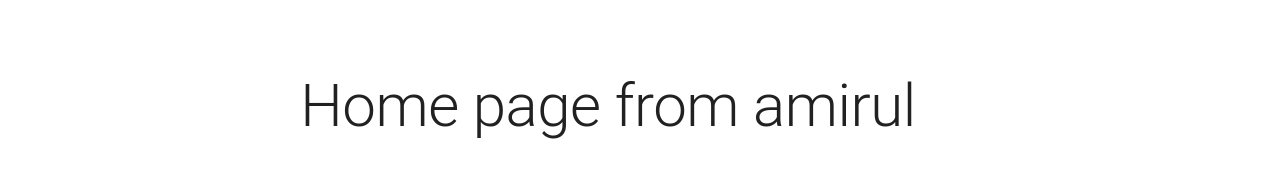
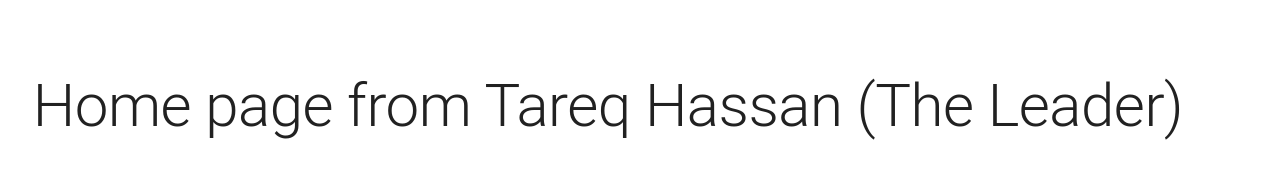
Before and after one commit to tareqhassan2014/end-game-hostel-hub-client, a React (Create React App) app: page / in a window 1280 px wide. Shown: the part 318-496 px from the top of the page. Built offline with nearby package versions, Linux system fonts and the light colour scheme; no server answers.

Commit message:
update Home component

```diff
--- a/src/views/pages/home/Home.tsx
+++ b/src/views/pages/home/Home.tsx
@@ -13,7 +13,7 @@ function Home() {
             }}
         >
             <Typography variant="h2" align="center">
-                Home page from amirul
+                Home page from Tareq Hassan (The Leader)
             </Typography>
         </Box>
     );
```
